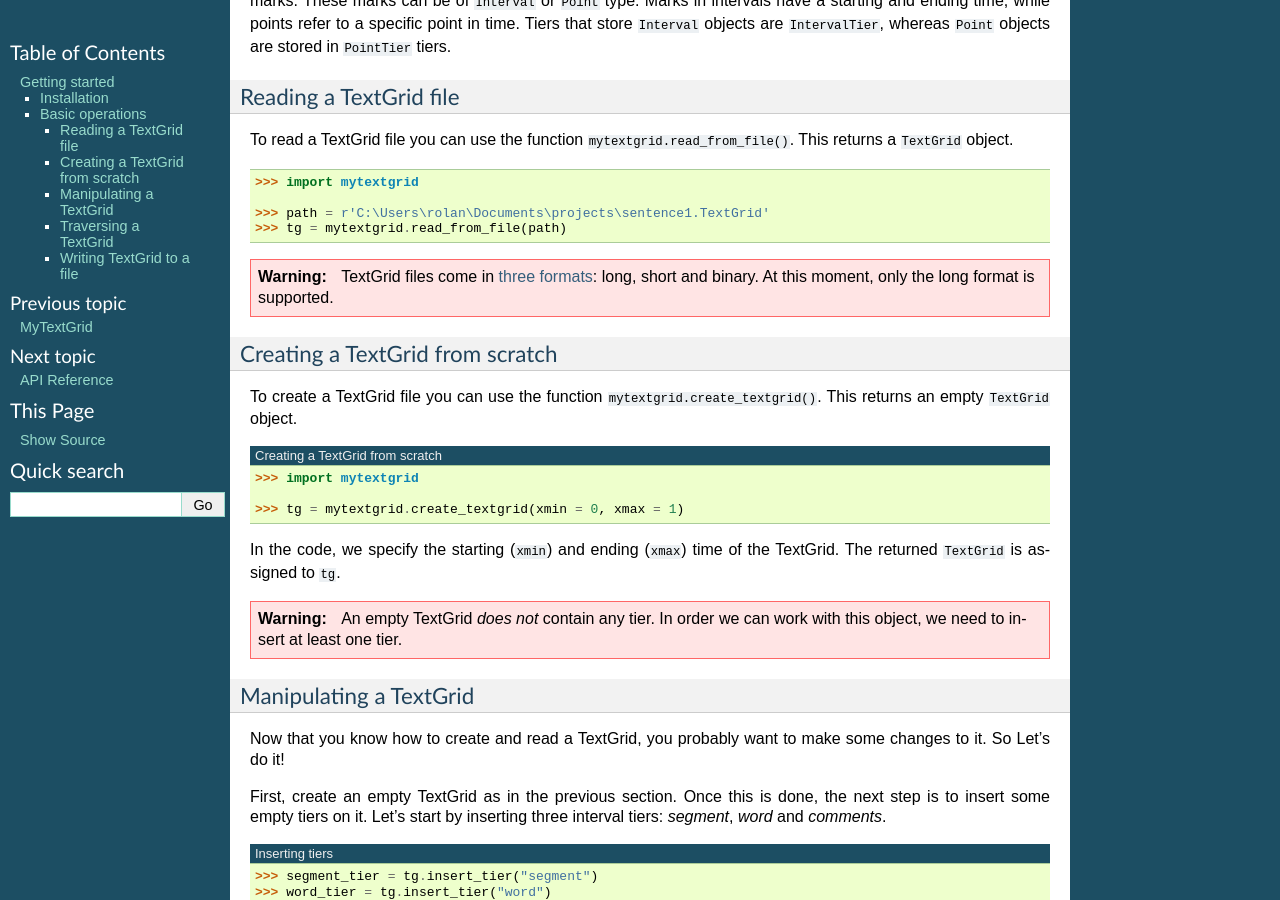
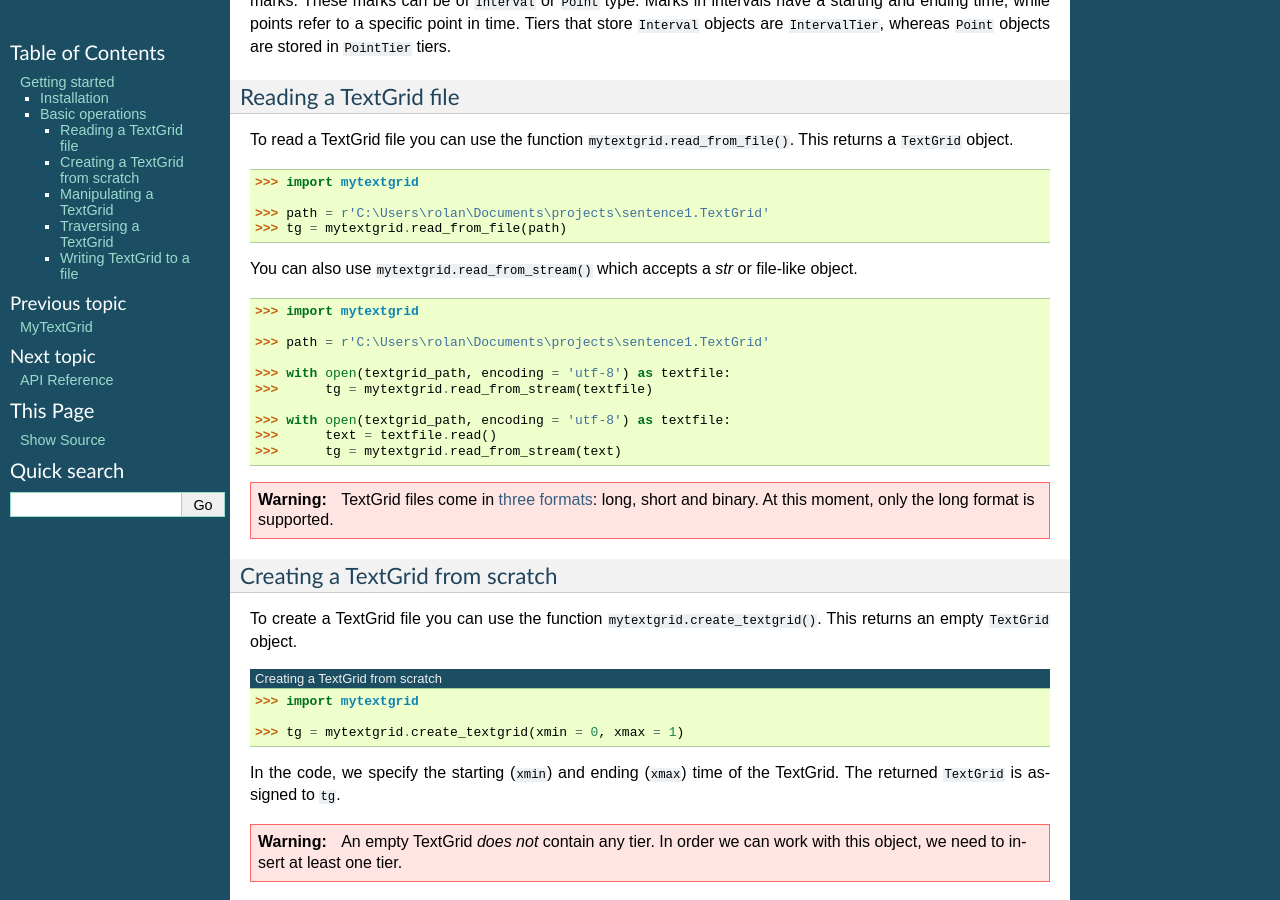
Before and after one commit to rolandomunoz/mytextgrid, a Sphinx documentation site: the page built from docs/source/getting_started.rst, in a window 1280 px wide and 900 px high, scrolled down 612 px. Built offline with Sphinx 7.4.7, drawn with Linux system fonts in a browser that asks for light colours.

Commit message:
doc: add parse stream example

```diff
--- a/docs/source/getting_started.rst
+++ b/docs/source/getting_started.rst
@@ -33,7 +33,8 @@ A TextGrid is hierarchical structured. It contains one or more tiers, which at t
 Reading a TextGrid file
 -----------------------
 
-To read a TextGrid file you can use the function ``mytextgrid.read_from_file()``. This returns a ``TextGrid`` object.
+To read a TextGrid file you can use the function ``mytextgrid.read_from_file()``.
+This returns a ``TextGrid`` object.
 
 .. code-block:: python
 
@@ -41,6 +42,22 @@ To read a TextGrid file you can use the function ``mytextgrid.read_from_file()``
 
    >>> path = r'C:\Users\rolan\Documents\projects\sentence1.TextGrid'
    >>> tg = mytextgrid.read_from_file(path)
+
+You can also use ``mytextgrid.read_from_stream()`` which accepts a `str` or
+file-like object.
+
+.. code-block:: python
+
+   >>> import mytextgrid
+
+   >>> path = r'C:\Users\rolan\Documents\projects\sentence1.TextGrid'
+
+   >>> with open(textgrid_path, encoding = 'utf-8') as textfile:
+   >>>      tg = mytextgrid.read_from_stream(textfile)
+
+   >>> with open(textgrid_path, encoding = 'utf-8') as textfile:
+   >>>      text = textfile.read()
+   >>>      tg = mytextgrid.read_from_stream(text)
 
 .. warning::
 
```
